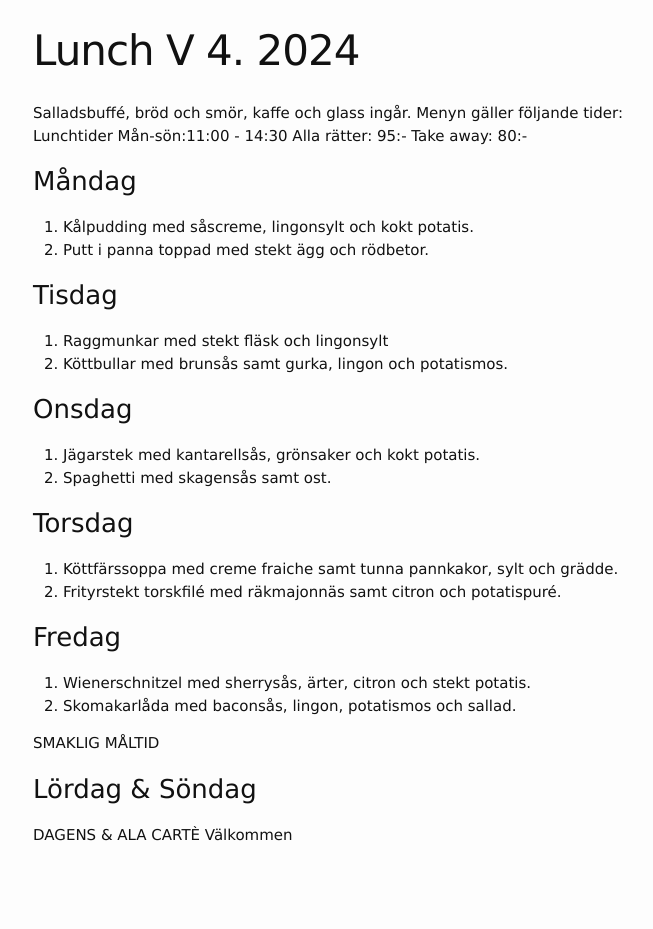
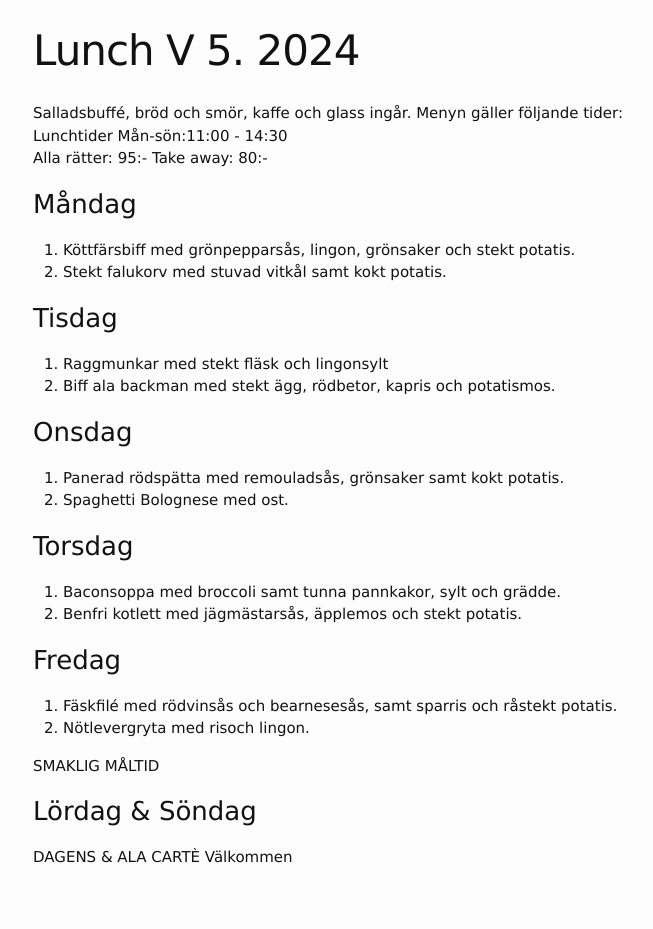
Before and after one commit to FarInn62/farinn62.github.io, a Jekyll site: the page built from lunch.md, in a window 1280 px wide. Shown: the whole page, without its empty margins (237-890 px from the left). Built offline with Jekyll 4.4.1, drawn with Linux system fonts in a browser that asks for light colours; before the commit the page ends 906 px from its top, so only the background shows below that.

Commit message:
Update lunch.md

```diff
--- a/lunch.md
+++ b/lunch.md
@@ -1,6 +1,6 @@
 ---
 layout: foodmenu
-title: Lunch V 4. 2024
+title: Lunch V 5. 2024
 permalink: /lunch/
 published: true
 ---
@@ -11,29 +11,28 @@ Alla rätter: 95:- Take away: 80:-
 
 ### Måndag
 
-1. Kålpudding med såscreme, lingonsylt och kokt potatis.
-2. Putt i panna toppad med stekt ägg och rödbetor.
+1. Köttfärsbiff med grönpepparsås, lingon, grönsaker och stekt potatis.
+2. Stekt falukorv med stuvad vitkål samt kokt potatis.
 
 ### Tisdag
 
 1. Raggmunkar med stekt fläsk och lingonsylt
-2. Köttbullar med brunsås samt gurka, lingon och potatismos.
+2. Biff ala backman med stekt ägg, rödbetor, kapris och potatismos.
 
 ### Onsdag
 
-1. Jägarstek med kantarellsås, grönsaker och kokt potatis.
-2. Spaghetti med skagensås samt ost.
+1. Panerad rödspätta med remouladsås, grönsaker samt kokt potatis.
+2. Spaghetti Bolognese med ost.
 
 ### Torsdag
 
-1. Köttfärssoppa med creme fraiche samt tunna pannkakor, sylt och grädde.
-2. Frityrstekt torskfilé med räkmajonnäs samt citron och potatispuré.
+1. Baconsoppa med broccoli samt tunna pannkakor, sylt och grädde.
+2. Benfri kotlett med jägmästarsås, äpplemos och stekt potatis.
 
 ### Fredag
 
-1. Wienerschnitzel med sherrysås, ärter, citron och stekt potatis.
-2. Skomakarlåda med baconsås, lingon, potatismos och sallad.
-
+1. Fäskfilé med rödvinsås och bearnesesås, samt sparris och råstekt potatis.
+2. Nötlevergryta med risoch lingon.
 
 SMAKLIG MÅLTID
 
```
